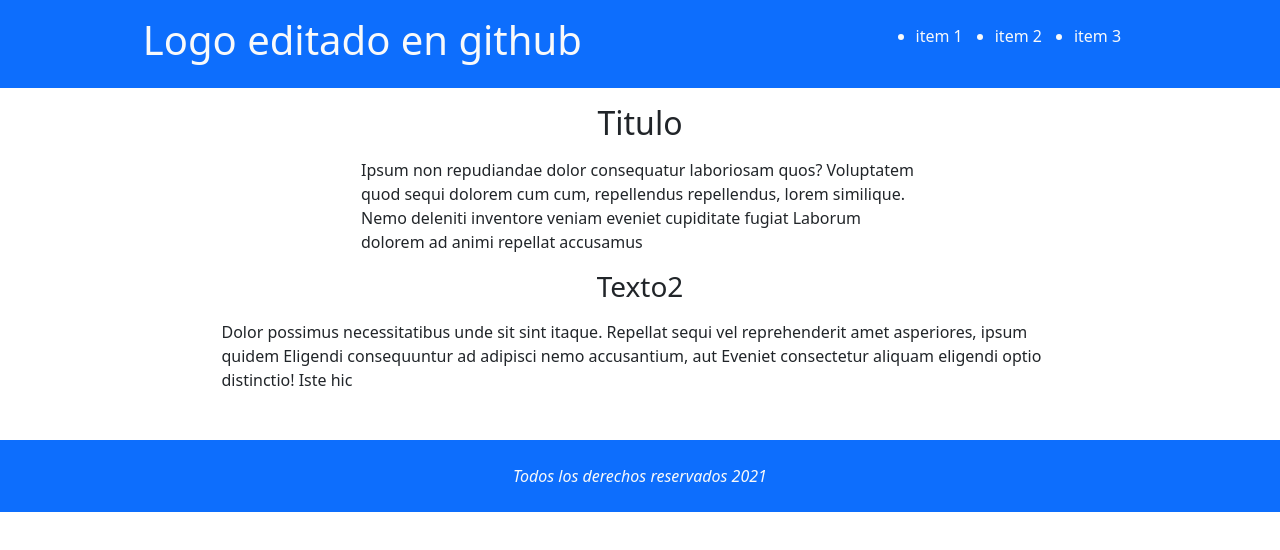
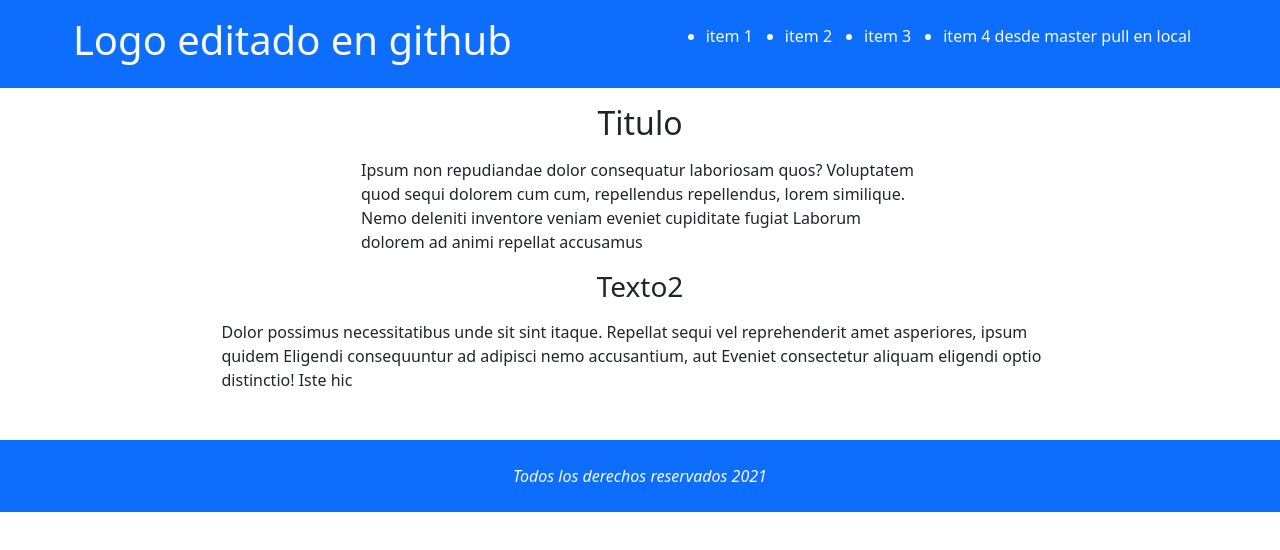
Before and after one commit to edcasar/practicaGit, a plain HTML site: page index.html in a window 1280 px wide. Drawn offline with nearby package versions, Linux system fonts and the light colour scheme.

Commit message:
actualizando desde el local

```diff
--- a/index.html
+++ b/index.html
@@ -23,6 +23,7 @@
 				<li class="mx-3">item 1</li>
 				<li class="mx-3">item 2</li>
 				<li class="mx-3">item 3</li>
+				<li class="mx-3">item 4 desde master pull en local</li>
 			</ul>
 		</nav>
 	</header>
```
